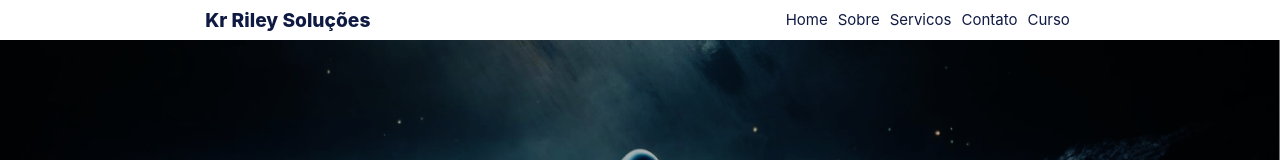
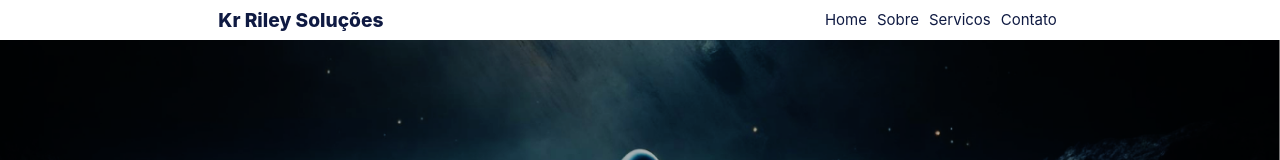
Before and after one commit to kreivesler/rileySolucoes, a Vue app: page / in a window 1280 px wide. Shown: the top 160 px of the page. Built offline with nearby package versions, Linux system fonts and the light colour scheme.

Commit message:
commit 65 	modified:   src/data/rotas.js

```diff
--- a/src/data/rotas.js
+++ b/src/data/rotas.js
@@ -2,8 +2,7 @@ const rotasMenu = [
   { name: 'Home', path: '/' },
   { name: 'Sobre', path: '/sobre' },
   { name: 'Servicos', path: '/servicos' },
-  { name: 'Contato', path: '/contato' },
-  { name: 'Curso', path: '/curso'}
+  { name: 'Contato', path: '/contato' }
 ]
 
 export {rotasMenu}
```
